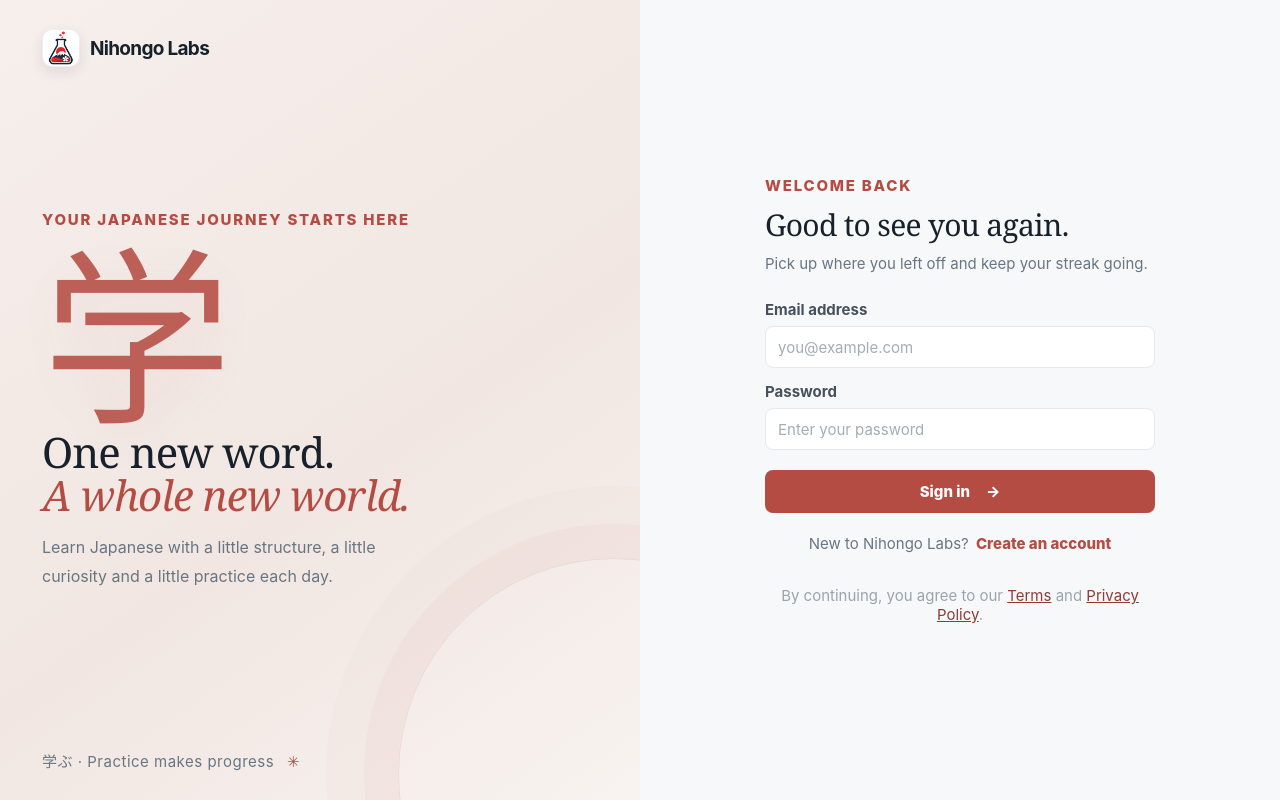
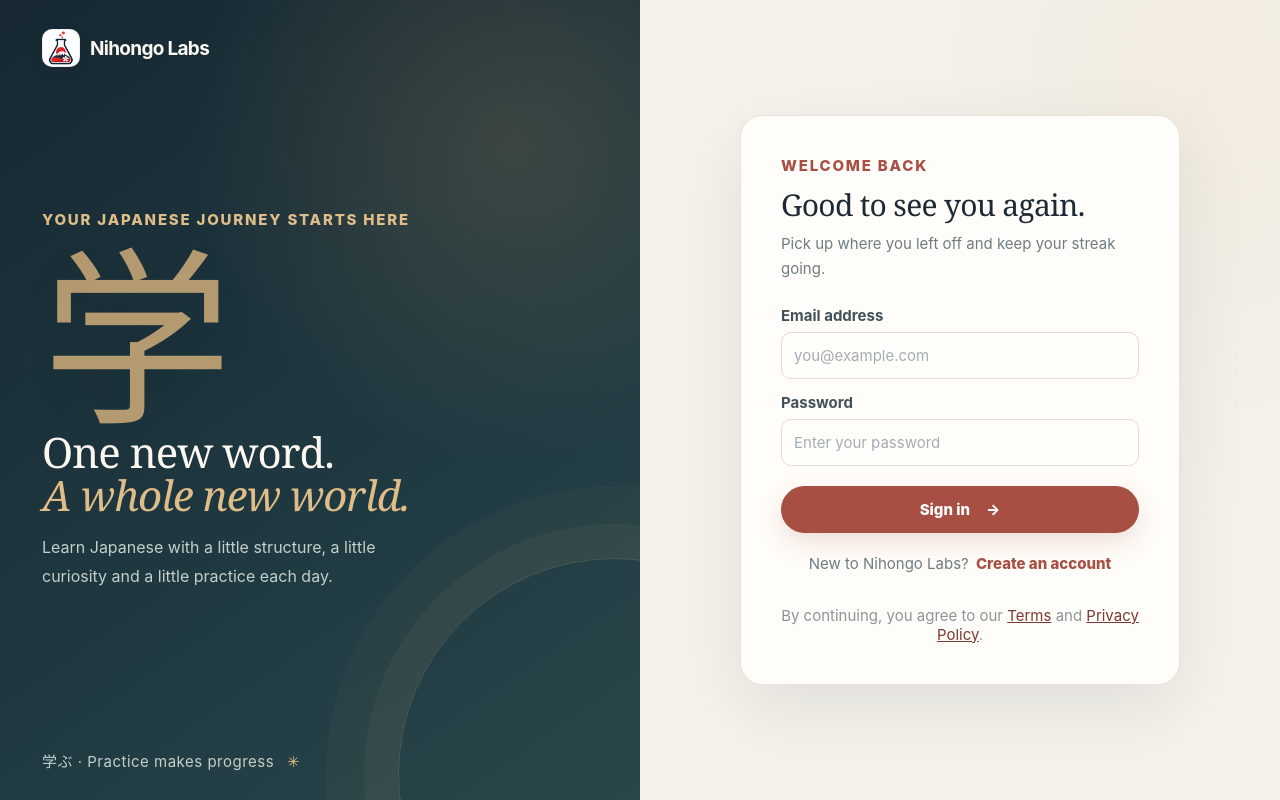
Before and after one commit to amit488/Nihongo-labs, a Next.js app: page /login in a window 1280 px wide. Built offline with nearby package versions, Linux system fonts and the light colour scheme; no server answers.

Commit message:
style: apply premium Nihongo Labs theme to auth.module.css

```diff
--- a/src/components/nihongo/auth.module.css
+++ b/src/components/nihongo/auth.module.css
@@ -53,3 +53,80 @@
 .backToSignup:hover{color:#b54c43}
 
 .authMessage a{color:#913b35;font-weight:800;text-decoration:underline;white-space:nowrap}
+
+
+/* Premium account experience — aligned with the shared porcelain, ink and lacquer palette. */
+.authPage { background: var(--paper); color: var(--ink); }
+.authVisual {
+  background:
+    radial-gradient(circle at 80% 18%, rgba(198,155,97,.18), transparent 20rem),
+    linear-gradient(145deg,#172832 0%,#203a42 62%,#29474a 100%);
+  color: #fbf8f1;
+}
+.authVisual:after {
+  border-color: rgba(215,177,122,.22);
+  box-shadow: 0 0 0 34px rgba(215,177,122,.055), 0 0 0 72px rgba(215,177,122,.035);
+}
+.authVisual .brand { color: #fbf8f1; }
+.authVisual .brand strong,
+.authVisual .brand strong span { color: #fbf8f1; }
+.authVisual .brand small { color: #c0c9c3; }
+.visualEyebrow { color: #dfbd88; }
+.visualKanji { color: #d6b17d; opacity: .82; text-shadow: 0 18px 55px rgba(0,0,0,.14); }
+.visualCopy h1 { color: #fbf8f1; }
+.visualCopy h1 em { color: #dfbd88; }
+.visualCopy p,
+.visualFooter { color: #c4cfca; }
+.visualFooter span { color: #dfbd88; }
+.authPanel {
+  background:
+    radial-gradient(ellipse at 88% 12%, rgba(198,155,97,.08), transparent 22rem),
+    var(--paper);
+}
+.authCard {
+  max-width: 440px;
+  padding: 40px;
+  border: 1px solid rgba(231,224,214,.9);
+  border-radius: 22px;
+  background: var(--surface);
+  box-shadow: 0 25px 70px rgba(29,41,51,.09);
+}
+.authEyebrow { color: var(--brand); }
+.authCard h2 { color: var(--ink); }
+.authCard > p { color: var(--muted); }
+.authCard label { color: #43515a; }
+.authCard input {
+  height: 47px;
+  border-color: #e4ddd2;
+  border-radius: 10px;
+  background: #fffefa;
+  color: var(--ink);
+}
+.authCard input:focus { border-color: var(--brand); box-shadow: 0 0 0 4px rgba(168,79,67,.1); }
+.authCard form button,
+.resendButton {
+  min-height: 47px;
+  border-radius: 999px;
+  background: var(--brand);
+  box-shadow: 0 10px 24px rgba(168,79,67,.17);
+}
+.authCard form button:hover,
+.resendButton:hover { background: var(--brand-dark); }
+.authMessage { border-color: #ead6cf; background: #f7ece7; color: var(--brand-dark); }
+.authSwitch { color: var(--muted); }
+.authSwitch a,
+.backToSignup:hover { color: var(--brand); }
+.authLegal { color: #8b9698; }
+.authLegal a,
+.authMessage a { color: var(--brand-dark); }
+.verificationIcon { background: #f5e9e3; color: var(--brand); box-shadow: inset 0 0 0 1px #ead6cf; }
+.verificationTip { border-color: var(--line); border-radius: 13px; background: #fffefa; }
+.authMobileBrand { color: var(--ink); }
+@media(max-width:760px) {
+  .authPanel { padding: 28px 17px; }
+  .authCard { max-width: 460px; padding: 30px 24px; border-radius: 18px; }
+  .authMobileBrand { margin-bottom: 20px; }
+}
+@media(max-width:420px) {
+  .authCard { padding: 26px 19px; }
+}
```
